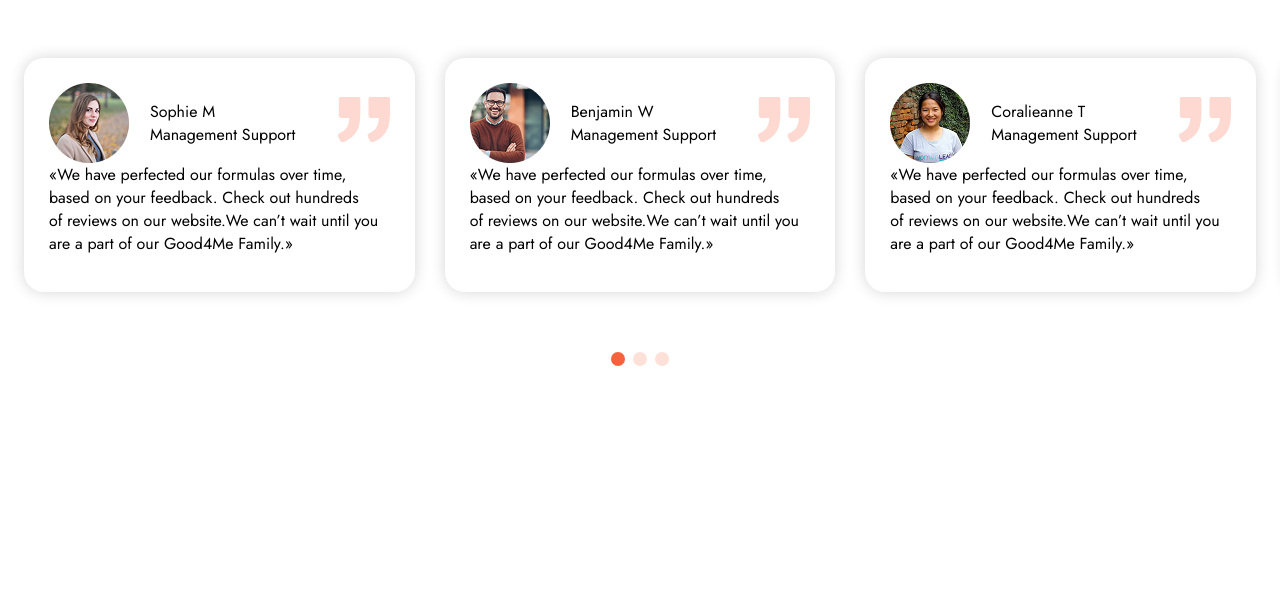
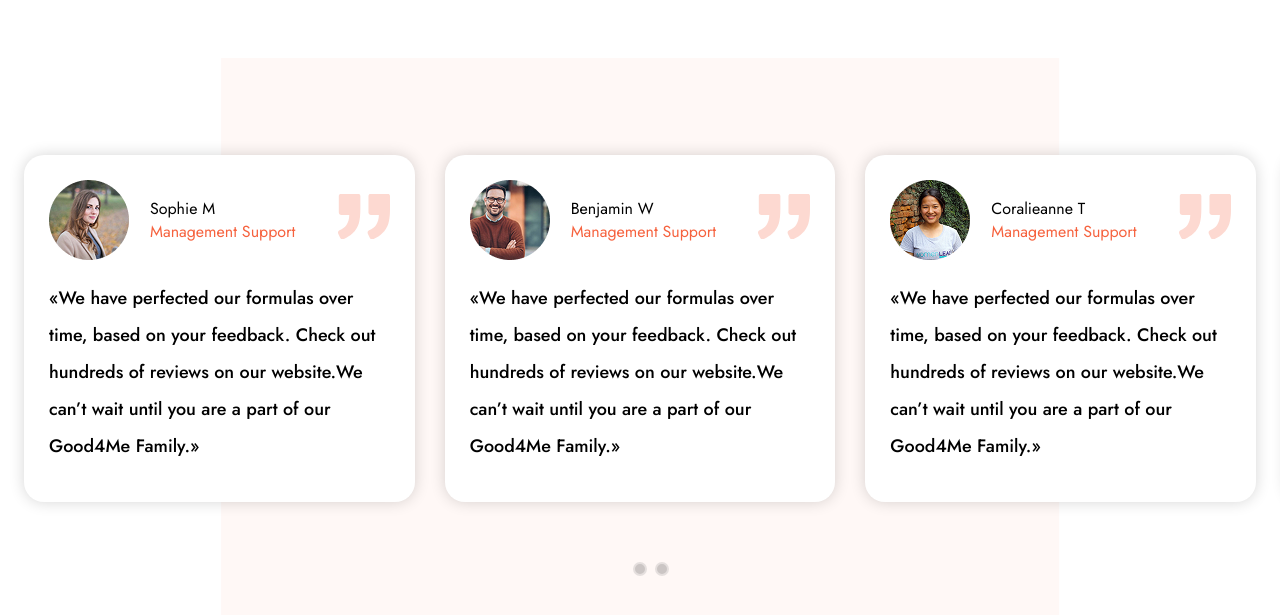
Before and after one commit to Alishmen/goodMe, a plain HTML site: page index.html in a window 1280 px wide. Shown: the part 279-894 px from the top of the page. Before the commit the page ends 800 px from the top, so only its background shows below. Drawn offline with nearby package versions, Linux system fonts and the light colour scheme.

Commit message:
Rewievs fix swiper

```diff
--- a/style/main.css
+++ b/style/main.css
@@ -732,6 +732,7 @@ body {
 
 .reviews__container {
     overflow: hidden;
+
 }
 
 .title__reviews {
@@ -740,8 +741,24 @@ body {
 }
 
 .reviews__wrapper {
+    position: relative;
+    padding-top: 97px;
+    padding-bottom: 36px;
+    width: 100%;
     margin-bottom: 50px;
+}
 
+.reviews__wrapper::before {
+    content: "";
+    position: absolute;
+    left: 50%;
+    top: 0;
+    width: 68%;
+    height: 100%;
+    background-color: var(--beige-color);
+    -webkit-transform: translateX(-50%);
+    -ms-transform: translateX(-50%);
+    transform: translateX(-50%);
 }
 
 .swiper2-pagination {
@@ -752,8 +769,8 @@ body {
 .swiper2-pagination .swiper-pagination-bullet {
     width: 14px;
     height: 14px;
-    background-color: var(--accent-color);
 
+    border: 2px solid var(--grey-color);
 }
 
 .review-card {
@@ -774,22 +791,23 @@ body {
     right: 25px;
     top: 39px;
 }
+
 .review-card__user-info {
     display: flex;
     align-items: center;
+    margin-bottom: 20px;
 }
+
 .review-card__img {
     margin-right: 21px;
 }
-.review-card__uder-details {
+
+.review-card__position {
+    color: var(--accent-color);
 }
-.review-card__name {
+
+.review-card__text {
+    font-weight: 500;
+    font-size: 18px;
+    line-height: 206%;
 }
-.review-card__position {
-}
-.review-card__text {
-}
-.swiper2-pagination {
-}
-.swiper2-scrollbar {
-}
```
